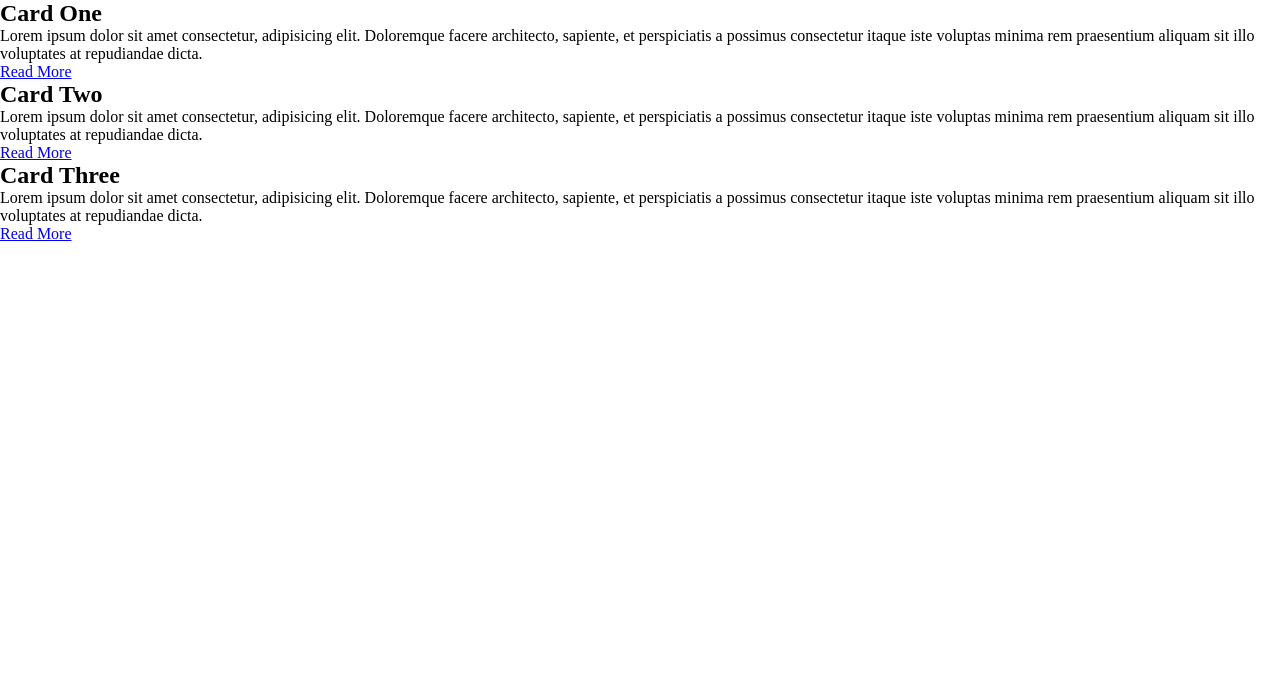
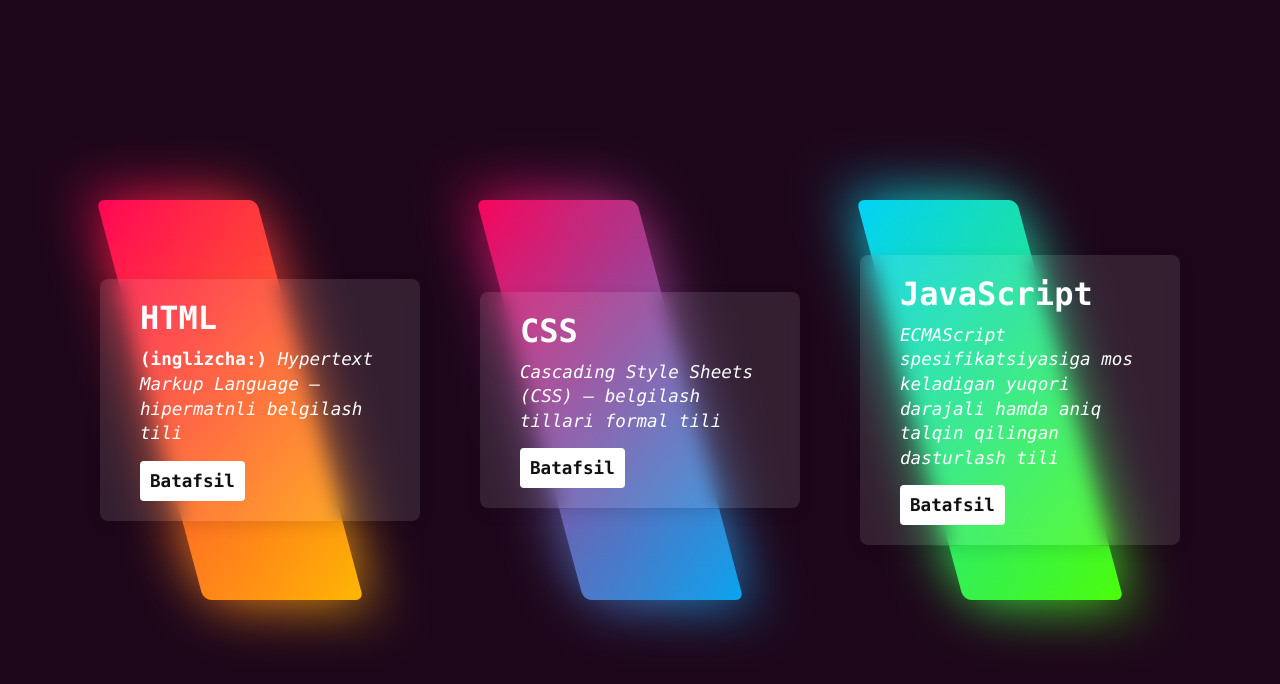
Before and after one commit to blogchik/glass-effect01, a plain HTML site: page index.html in a window 1280 px wide. Drawn offline with Linux system fonts and the light colour scheme.

Commit message:
Complete

```diff
--- a/index.html
+++ b/index.html
@@ -15,12 +15,12 @@
             <span></span>
             <div class="content">
                 <h2>
-                    Card One
+                    HTML
                 </h2>
                 <p>
-                    Lorem ipsum dolor sit amet consectetur, adipisicing elit. Doloremque facere architecto, sapiente, et perspiciatis a possimus consectetur itaque iste voluptas minima rem praesentium aliquam sit illo voluptates at repudiandae dicta.
+                    <b>(inglizcha:)</b> <i>Hypertext Markup Language — hipermatnli belgilash tili</i>
                 </p>
-                <a href="#">Read More</a>
+                <a href="https://ru.wikipedia.org/wiki/HTML" target="_blank">Batafsil</a>
             </div>
         </div>
 
@@ -28,12 +28,12 @@
             <span></span>
             <div class="content">
                 <h2>
-                    Card Two
+                    CSS
                 </h2>
                 <p>
-                    Lorem ipsum dolor sit amet consectetur, adipisicing elit. Doloremque facere architecto, sapiente, et perspiciatis a possimus consectetur itaque iste voluptas minima rem praesentium aliquam sit illo voluptates at repudiandae dicta.
+                    <i>Cascading Style Sheets (CSS) — belgilash tillari formal tili</i>
                 </p>
-                <a href="#">Read More</a>
+                <a href="https://uz.wikipedia.org/wiki/CSS" target="_blank">Batafsil</a>
             </div>
         </div>
 
@@ -41,12 +41,12 @@
             <span></span>
             <div class="content">
                 <h2>
-                    Card Three
+                    JavaScript
                 </h2>
                 <p>
-                    Lorem ipsum dolor sit amet consectetur, adipisicing elit. Doloremque facere architecto, sapiente, et perspiciatis a possimus consectetur itaque iste voluptas minima rem praesentium aliquam sit illo voluptates at repudiandae dicta.
+                    <i>ECMAScript spesifikatsiyasiga mos keladigan yuqori darajali hamda aniq talqin qilingan dasturlash tili</i>
                 </p>
-                <a href="#">Read More</a>
+                <a href="https://uz.wikipedia.org/wiki/JavaScript" target="_blank">Batafsil</a>
             </div>
         </div>
 
--- a/style.css
+++ b/style.css
@@ -1,11 +1,219 @@
+*
+{
+    padding: 0;
+    margin: 0;
+    box-sizing: border-box;
+    font-family: consolas;
+}
+
 body
 {
     padding: 0;
     margin: 0;
+    display: flex;
+    justify-content: center;
+    align-items: center;
+    min-height: 100vh;
+    background: #1d061a;
 }
 
-*
+.container
 {
-    padding: 0;
-    margin: 0;
+    display: flex;
+    justify-content: center;
+    align-items: center;
+    flex-wrap: wrap;
+    padding: 40px 0;
 }
+
+.container .box
+{
+    position: relative;
+    width: 320px;
+    height: 400px;
+    display: flex;
+    justify-content: center;
+    align-items: center;
+    margin: 40px 30px;
+    transition: 0.5s;
+}
+
+.container .box::before
+{
+    content: '';
+    position: absolute;
+    top: 0;
+    left: 50px;
+    width: 50%;
+    height: 100%;
+    background: #fff;
+    border-radius: 8px;
+    transform: skewX(15deg);
+    transition: 0.5s;
+}
+
+.container .box::after
+{
+    content: '';
+    position: absolute;
+    top: 0;
+    left: 50px;
+    width: 50%;
+    height: 100%;
+    background: #fff;
+    border-radius: 8px;
+    transform: skewX(15deg);
+    transition: 0.5s;
+    filter: blur(30px);
+    transition: 0.5s;
+}
+
+.container .box:hover:before,
+.container .box:hover:after
+{
+    transform: skewX(0deg);
+    left: 20px;
+    width: calc(100% - 90px);
+}
+
+.container .box:nth-child(1):before,
+.container .box:nth-child(1):after
+{
+    background: linear-gradient(315deg, #ffbc00, #ff0058);
+}
+
+.container .box:nth-child(2):before,
+.container .box:nth-child(2):after
+{
+    background: linear-gradient(315deg, #03a9f4, #ff0058);
+}
+
+.container .box:nth-child(3):before,
+.container .box:nth-child(3):after
+{
+    background: linear-gradient(315deg, #4dff03, #00d0ff);
+}
+
+.container .box span
+{
+    display: block;
+    position: absolute;
+    top: 0;
+    left: 0;
+    right: 0;
+    bottom: 0;
+    z-index: 50;
+    pointer-events: none;
+}
+
+.container .box span::before
+{
+    content: '';
+    position: absolute;
+    top: 0;
+    left: 0;
+    width: 100%;
+    height: 100%;
+    border-radius: 8px;
+    background: rgba(255, 255, 255, 0.1);
+    backdrop-filter: blur(10px);
+    opacity: 0;
+    transition: 0.5s;
+    animation: animate 2s ease-in-out infinite;
+    box-shadow: 0 5px 15px rgba(0,0,0,0,0.05);
+}
+
+.container .box:hover span::before
+{
+    top: -50px;
+    left: 50px;
+    width: 100px;
+    height: 100px;
+    opacity: 1;
+}
+
+.container .box span::after
+{
+    content: '';
+    position: absolute;
+    bottom: 0;
+    right: 0;
+    width: 100%;
+    height: 100%;
+    border-radius: 8px;
+    background: rgba(255, 255, 255, 0.1);
+    backdrop-filter: blur(10px);
+    opacity: 0;
+    transition: 0.5s;
+    animation: animate 2s ease-in-out infinite;
+    box-shadow: 0 5px 15px rgba(0,0,0,0.05);
+    animation-delay: -1s;
+}
+
+.container .box:hover span::after
+{
+    bottom: -50px;
+    right: 50px;
+    width: 100px;
+    height: 100px;
+    opacity: 1;
+}
+
+@keyframes animate
+{
+    0%,100%
+    {
+        transform: translateY(10px);
+    }
+    50%
+    {
+        transform: translateY(-10px);
+    }
+}
+
+.container .box .content
+{
+    position: relative;
+    left: 0;
+    padding: 20px 40px;
+    background: rgba(255, 255, 255, 0.1);
+    box-shadow: 0 5px 15px rgba(0,0,0,0.1);
+    border-radius: 8px;
+    backdrop-filter: blur(10px);
+    z-index: 1;
+    transition: 0.5s;
+    color: #fff;
+}
+
+.container .box:hover .content
+{
+    left: -25px;
+    padding: 60px 40px;
+}
+
+.container .box .content h2
+{
+    font-size: 2em;
+    color: #fff;
+    margin-bottom: 10px;
+}
+
+.container .box .content p
+{
+    font-size: 1.1em;
+    margin-bottom: 10px;
+    line-height: 1.4em;
+}
+
+.container .box .content a
+{
+    display: inline-block;
+    font-size: 1.1em;
+    color: #111;
+    background: #fff;
+    padding: 10px;
+    border-radius: 4px;
+    text-decoration: none;
+    font-weight: 700;
+    margin-top: 5px;
+}
```
